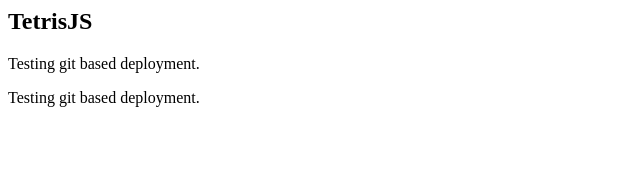
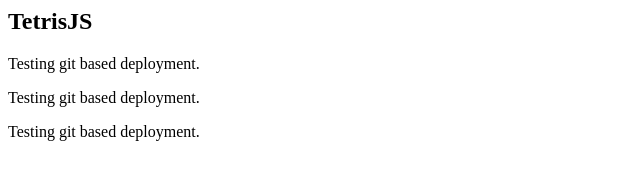
Before and after one commit to askreet/TetrisJS, a plain HTML site: page index.html in a window 1280 px wide. Shown: the whole page, without its empty margins (0-640 px from the left). Drawn offline with Linux system fonts and the light colour scheme.

Commit message:
testing again

```diff
--- a/index.html
+++ b/index.html
@@ -8,5 +8,6 @@
 
         <p>Testing git based deployment.</p>
         <p>Testing git based deployment.</p>
+        <p>Testing git based deployment.</p>
     </body>
 </html>
```
